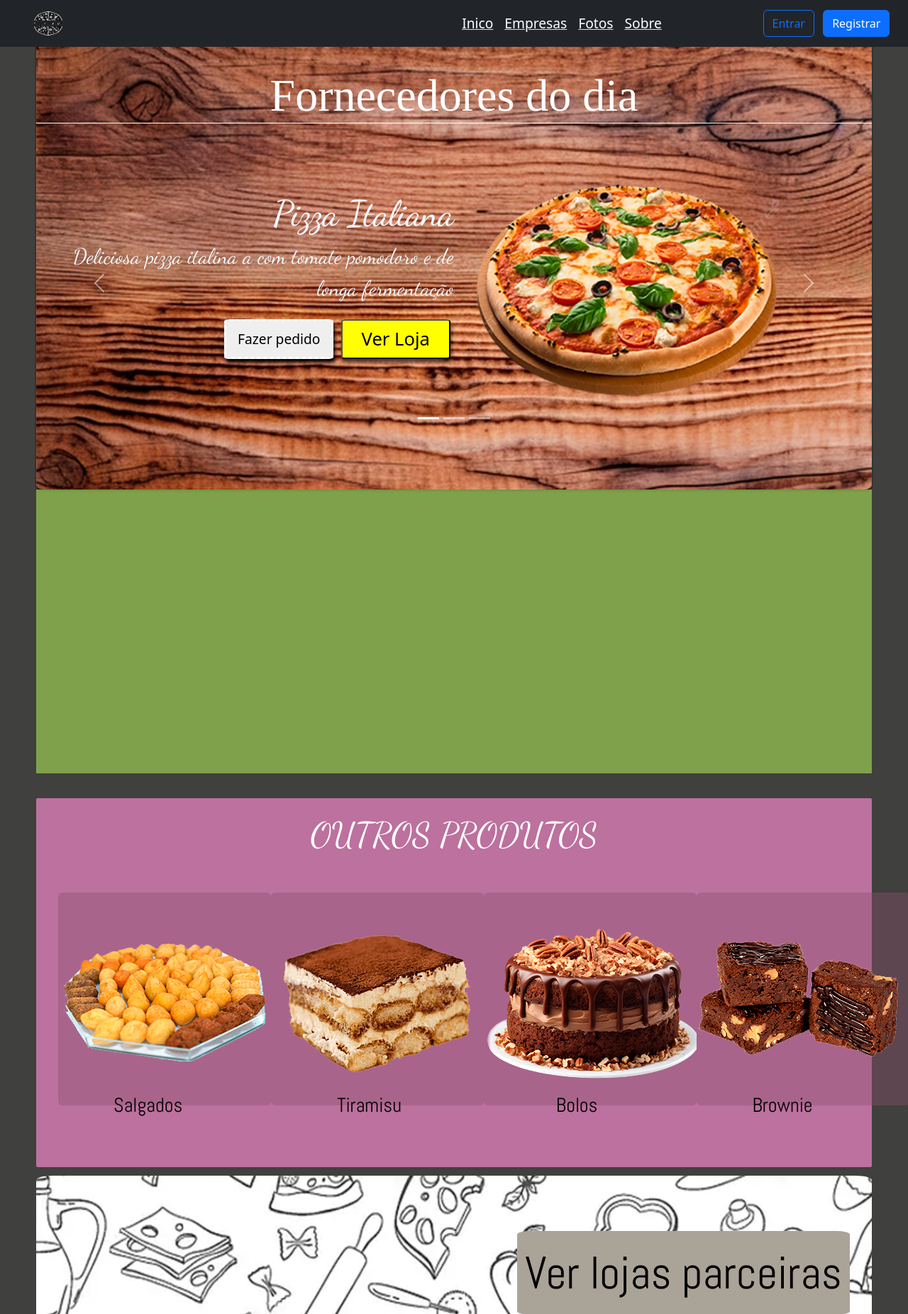
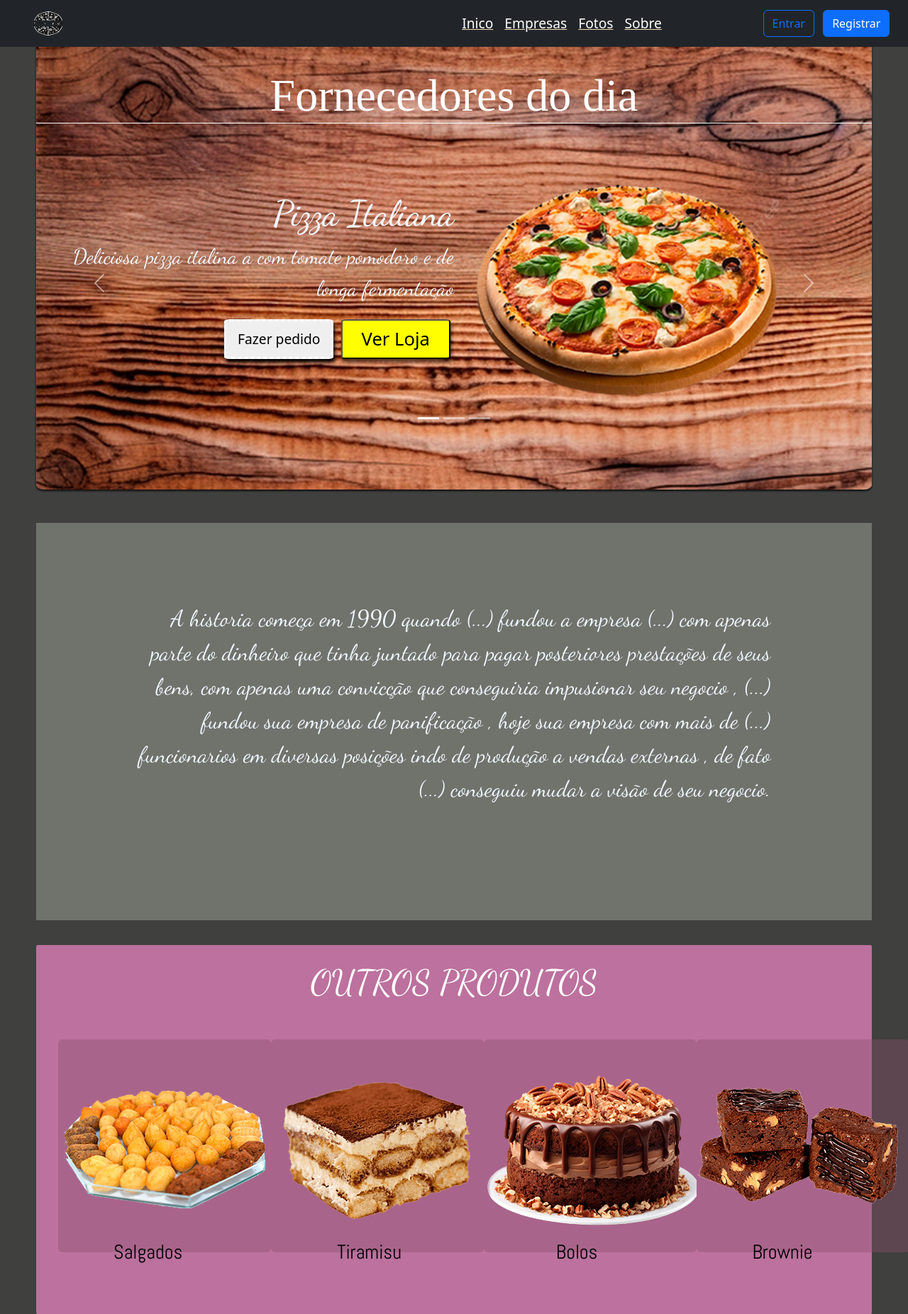
Before and after one commit to xKuth/Projeto_padaria-django, a Django app: page / in a window 1280 px wide. Shown: the top 1852 px of the page at 71% size. Run offline with Django 5.2, Linux system fonts and the light colour scheme; some libraries are stand-ins or nearby versions.

Commit message:
add text on section text extra infor on page 001

```diff
--- a/parceiros/static/css/desktop.css
+++ b/parceiros/static/css/desktop.css
@@ -184,9 +184,13 @@
 }
 /* Section extra infor */
 .section_infor_extra{
-    height: 50vh;
-    padding-top: 5%;
-    background-color: rgba(152, 199, 81, 0.719);
+    height: 70vh;
+    margin-top: 4%;
+    background-color: rgba(205, 211, 197, 0.336);
+}
+.text_in{
+    font-size: 2em;
+    padding: 10%;
 }
 /* Mid section annoucement */
 
--- a/parceiros/templates/html/pagina01.html
+++ b/parceiros/templates/html/pagina01.html
@@ -97,7 +97,9 @@
         </section><!-- End section for annouciment carrocel -->
         <section class="section_infor_extra">
             <div class="container">
-
+                <div class="text_in">
+                    <p>A historia começa em 1990 quando (...) fundou a empresa (...) com apenas parte do dinheiro que tinha juntado para pagar posteriores prestações de seus bens, com apenas uma convicção que conseguiria impusionar seu negocio , (...) fundou sua empresa de panificação , hoje sua empresa com mais de (...) funcionarios em diversas posições indo de produção a vendas externas , de fato (...) conseguiu mudar a visão de seu negocio.</p>
+                </div>
             </div>
         </section>
         <section class="section_outher_products"><!-- Section outher products -->
```
